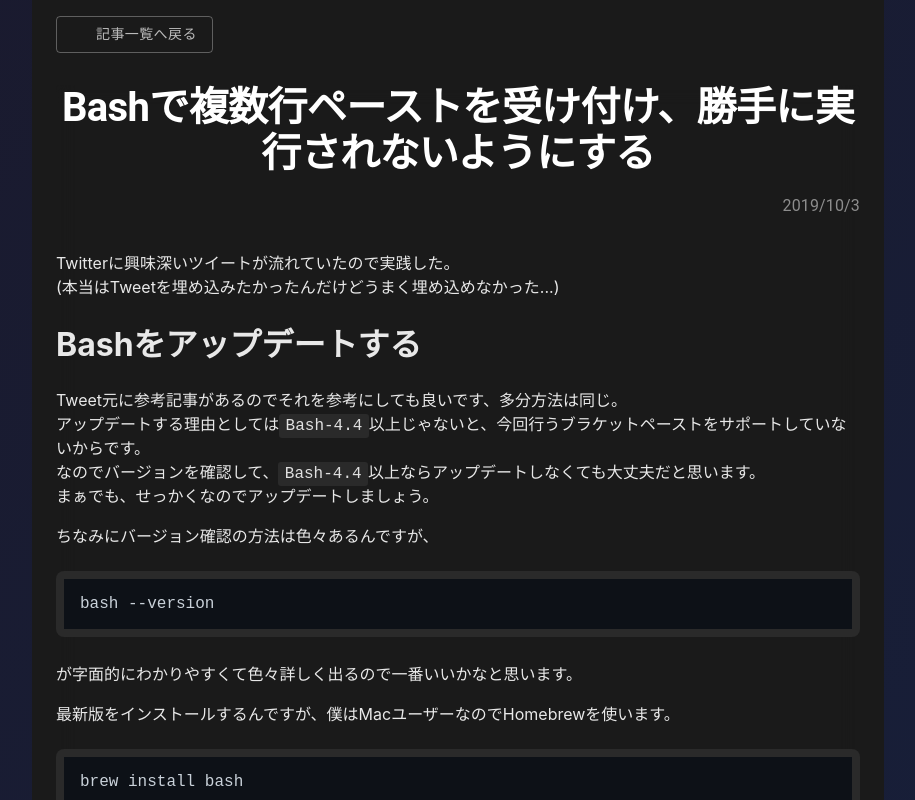
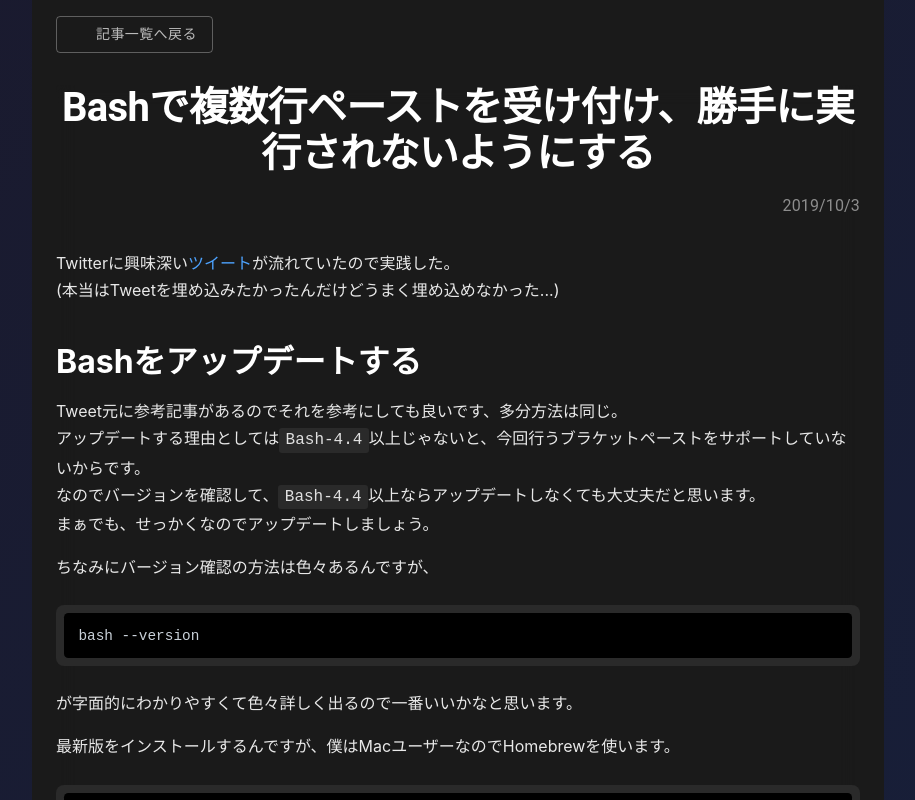
Before and after one commit to rhiroe/rhiroe.github.io, a Next.js app: page /blog/accept_multi-line_paste_in_bash in a window 1280 px wide. Shown: the top 800 px of the page, without its empty margins (182-1097 px from the left). Built offline with nearby package versions, Linux system fonts and the light colour scheme; some icons are missing.

Commit message:
feat: update markdown styles for improved readability; unify code block styles and enhance overall consistency

```diff
--- a/src/styles/globals.css
+++ b/src/styles/globals.css
@@ -5,6 +5,7 @@ body {
   font-family: -apple-system, BlinkMacSystemFont, Segoe UI, Roboto, Oxygen,
     Ubuntu, Cantarell, Fira Sans, Droid Sans, Helvetica Neue, sans-serif;
   color: #ffffff;
+  word-wrap: break-word;
 }
 
 a {
@@ -40,8 +41,32 @@ table td {
   width: 100%;
 }
 
-/* コードブロック */
-:not(pre) > code {
+.markdown h1,
+.markdown h2,
+.markdown h3,
+.markdown h4,
+.markdown h5,
+.markdown h6 {
+  color: #fff;
+  margin-top: 2rem;
+  margin-bottom: 1rem;
+}
+
+.markdown p {
+  margin-bottom: 1rem;
+  line-height: 1.7;
+}
+
+.markdown a {
+  color: #4da3ff;
+  text-decoration: none;
+}
+
+.markdown a:hover {
+  text-decoration: underline;
+}
+
+.markdown :not(pre) > code {
   background-color: #2a2a2a;
   padding: 0.2em 0.4em;
   border-radius: 3px;
@@ -49,7 +74,7 @@ table td {
   color: #e0e0e0;
 }
 
-pre {
+.markdown pre {
   background: #2a2a2a;
   padding: 0.5rem;
   border-radius: 8px;
@@ -57,46 +82,14 @@ pre {
   margin: 1.5rem 0;
   width: 100%;
   font-size: 1rem;
-}
 
-.markdown-content h1,
-.markdown-content h2,
-.markdown-content h3,
-.markdown-content h4,
-.markdown-content h5,
-.markdown-content h6 {
-  color: #fff;
-  margin-top: 2rem;
-  margin-bottom: 1rem;
-}
-
-.markdown-content p {
-  margin-bottom: 1rem;
-  line-height: 1.7;
-}
-
-.markdown-content a {
-  color: #4da3ff;
-  text-decoration: none;
-}
-
-.markdown-content a:hover {
-  text-decoration: underline;
-}
-
-.markdown-content code {
-  background-color: rgba(0, 0, 0, 0.2);
-  padding: 0.2em 0.4em;
-  border-radius: 0.3em;
-  font-size: 0.9em;
-}
-
-.markdown-content pre {
-  margin-top: 1rem;
-  margin-bottom: 1.5rem;
-  padding: 1rem;
-  border-radius: 0.5rem;
-  overflow: auto;
+  code {
+    display: block ;
+    background: #000;
+    padding: 0.2em 0.4em;
+    border-radius: 0.3em;
+    font-size: 0.9rem;
+  }
 }
 
 /* ページネーション */
```
